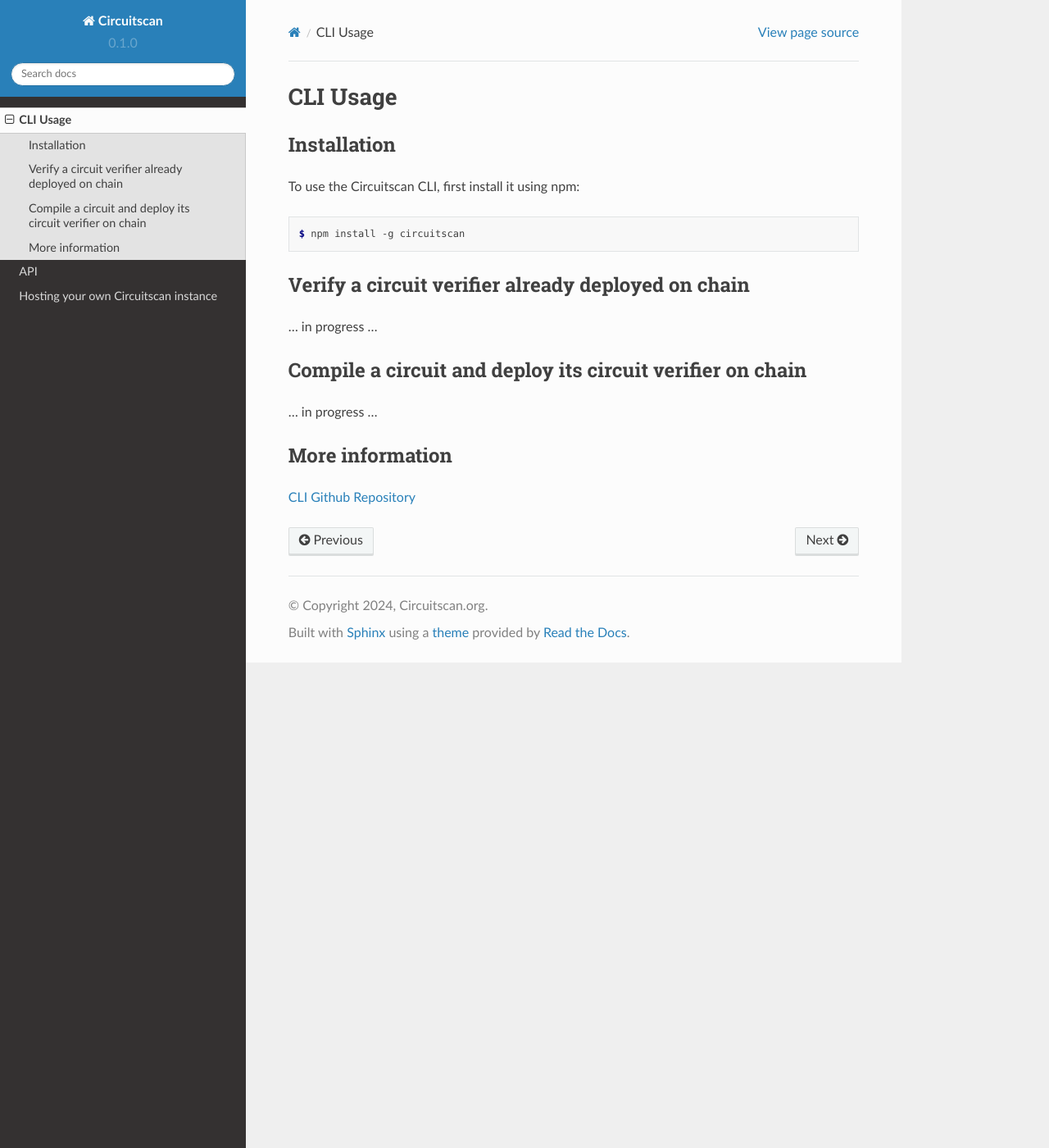
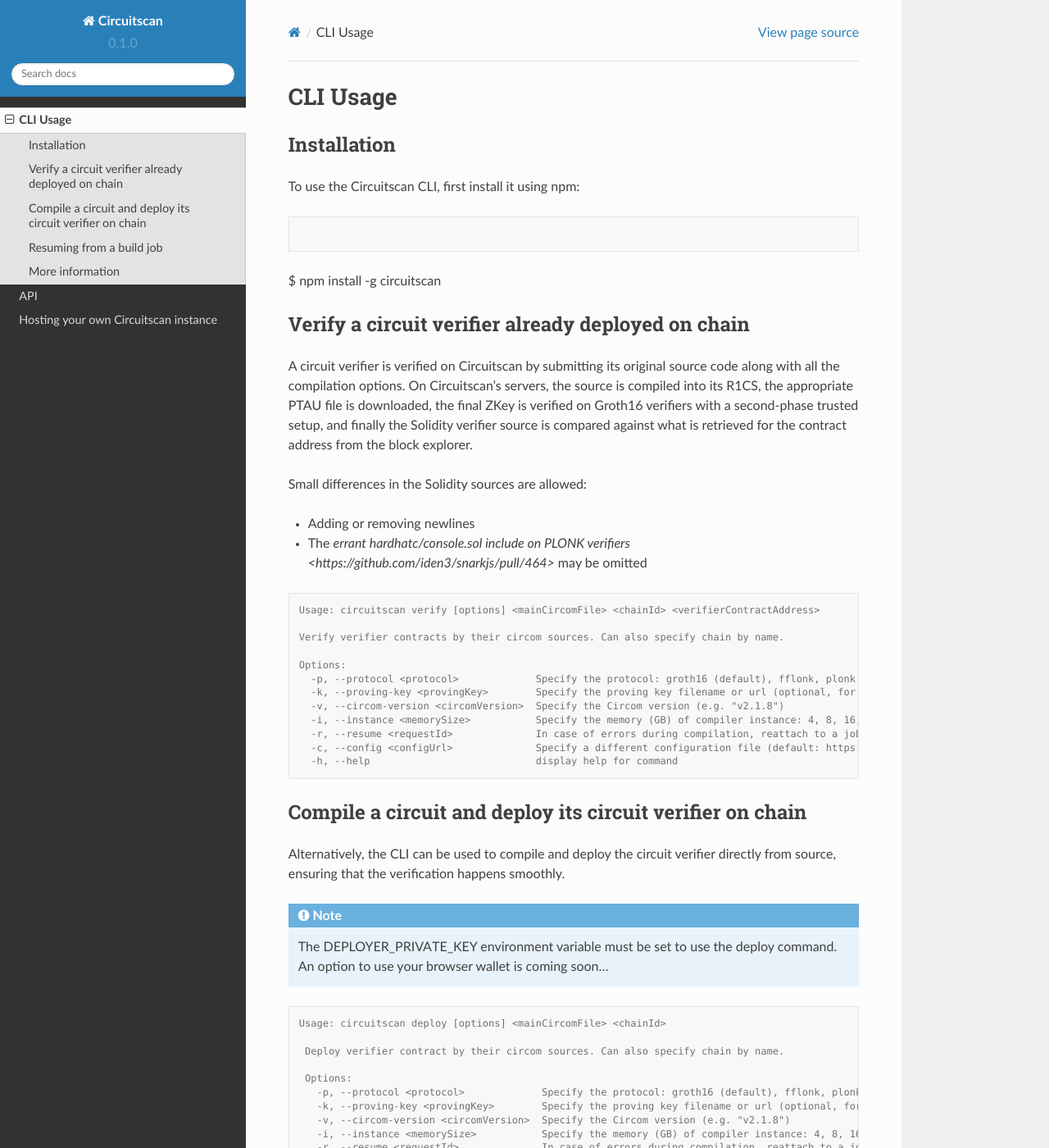
Before and after one commit to circuitscan/docs, a Sphinx documentation site: the page built from docs/source/usage.rst, in a window 1280 px wide and 1400 px high. Shown: the whole window at 82% size. Built offline with Sphinx 7.4.7 and the Read the Docs theme 2.0.0, drawn with Linux system fonts in a browser that asks for light colours; some of the changed text lies outside the part shown.

Commit message:
Beginning CLI usage page

```diff
--- a/docs/source/usage.rst
+++ b/docs/source/usage.rst
@@ -10,17 +10,65 @@
 
 .. code-block:: console
 
-   $ npm install -g circuitscan
+$ npm install -g circuitscan
 
 Verify a circuit verifier already deployed on chain
 ---------------------------------------------------
 
-... in progress ...
+A circuit verifier is verified on Circuitscan by submitting its original source code along with all the compilation options. On Circuitscan's servers, the source is compiled into its R1CS, the appropriate PTAU file is downloaded, the final ZKey is verified on Groth16 verifiers with a second-phase trusted setup, and finally the Solidity verifier source is compared against what is retrieved for the contract address from the block explorer.
+
+Small differences in the Solidity sources are allowed:
+
+* Adding or removing newlines
+* The `errant hardhatc/console.sol include on PLONK verifiers <https://github.com/iden3/snarkjs/pull/464>` may be omitted
+
+.. code-block:: console
+
+    Usage: circuitscan verify [options] <mainCircomFile> <chainId> <verifierContractAddress>
+
+    Verify verifier contracts by their circom sources. Can also specify chain by name.
+
+    Options:
+      -p, --protocol <protocol>             Specify the protocol: groth16 (default), fflonk, plonk (overrides circomkit.json if available)
+      -k, --proving-key <provingKey>        Specify the proving key filename or url (optional, for Groth16 trusted setups). Must be https hosted if >6 MB
+      -v, --circom-version <circomVersion>  Specify the Circom version (e.g. "v2.1.8")
+      -i, --instance <memorySize>           Specify the memory (GB) of compiler instance: 4, 8, 16, 32, 64, 128, 256, 384, 512 (default: 10GB lambda, faster init for small circuits)
+      -r, --resume <requestId>              In case of errors during compilation, reattach to a job and attempt a new verification. Overrides all other options.
+      -c, --config <configUrl>              Specify a different configuration file (default: https://circuitscan.org/cli.json)
+      -h, --help                            display help for command
 
 Compile a circuit and deploy its circuit verifier on chain
 ----------------------------------------------------------
 
-... in progress ...
+Alternatively, the CLI can be used to compile and deploy the circuit verifier directly from source, ensuring that the verification happens smoothly.
+
+.. note::
+
+   The DEPLOYER_PRIVATE_KEY environment variable must be set to use the deploy command. An option to use your browser wallet is coming soon...
+
+.. code-block:: console
+
+   Usage: circuitscan deploy [options] <mainCircomFile> <chainId>
+
+    Deploy verifier contract by their circom sources. Can also specify chain by name.
+
+    Options:
+      -p, --protocol <protocol>             Specify the protocol: groth16 (default), fflonk, plonk (overrides circomkit.json if available)
+      -k, --proving-key <provingKey>        Specify the proving key filename or url (optional, for Groth16 trusted setups). Must be https hosted if >6 MB
+      -v, --circom-version <circomVersion>  Specify the Circom version (e.g. "v2.1.8")
+      -i, --instance <memorySize>           Specify the memory (GB) of compiler instance: 4, 8, 16, 32, 64, 128, 256, 384, 512 (default: 10GB lambda, faster init for small circuits)
+      -r, --resume <requestId>              In case of errors during compilation, reattach to a job and attempt a new deploy. Overrides all other options.
+      -c, --config <configUrl>              Specify a different configuration file (default: https://circuitscan.org/cli.json)
+      -h, --help                            display help for command
+
+Resuming from a build job
+-------------------------
+
+Some circuits take a long time to compile and it may not be feasible to have your local machine connected and waiting for the entire duration.
+
+By taking note of the request ID output at the start of a deploy or verify command, you can close out of the process at any time before compilation completes and restart the process later.
+
+In addition to helping with long running jobs or spotty internet connections, this allows verifying the same circuverifier it accross multiple deployments without waiting for another compilation.
 
 More information
 ----------------
```
